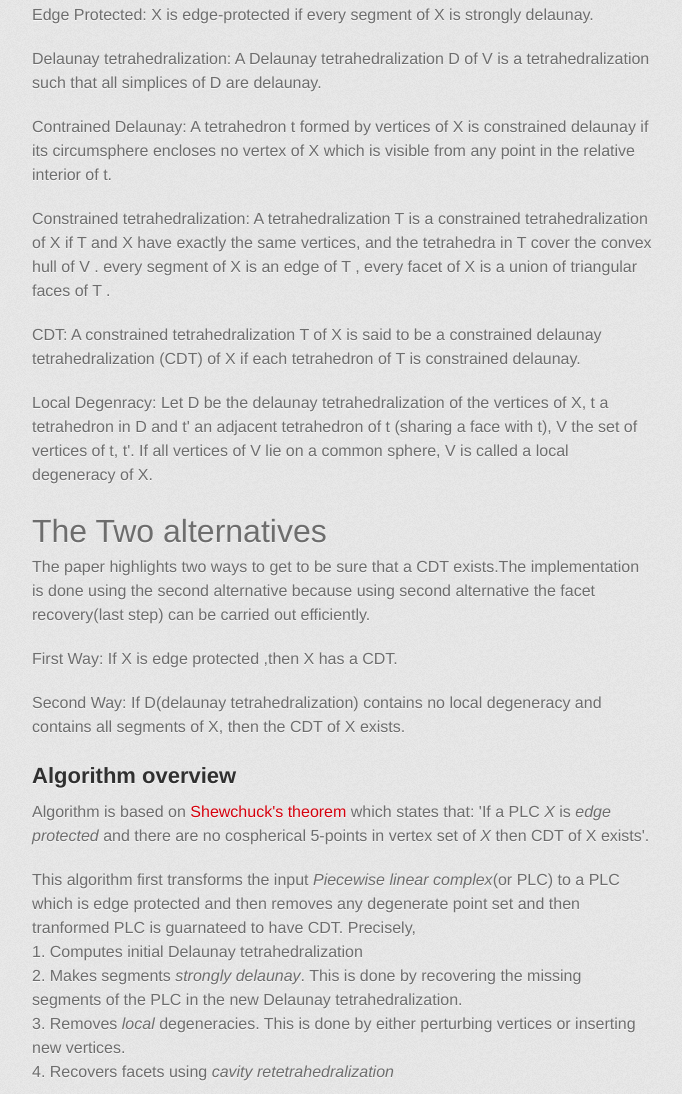
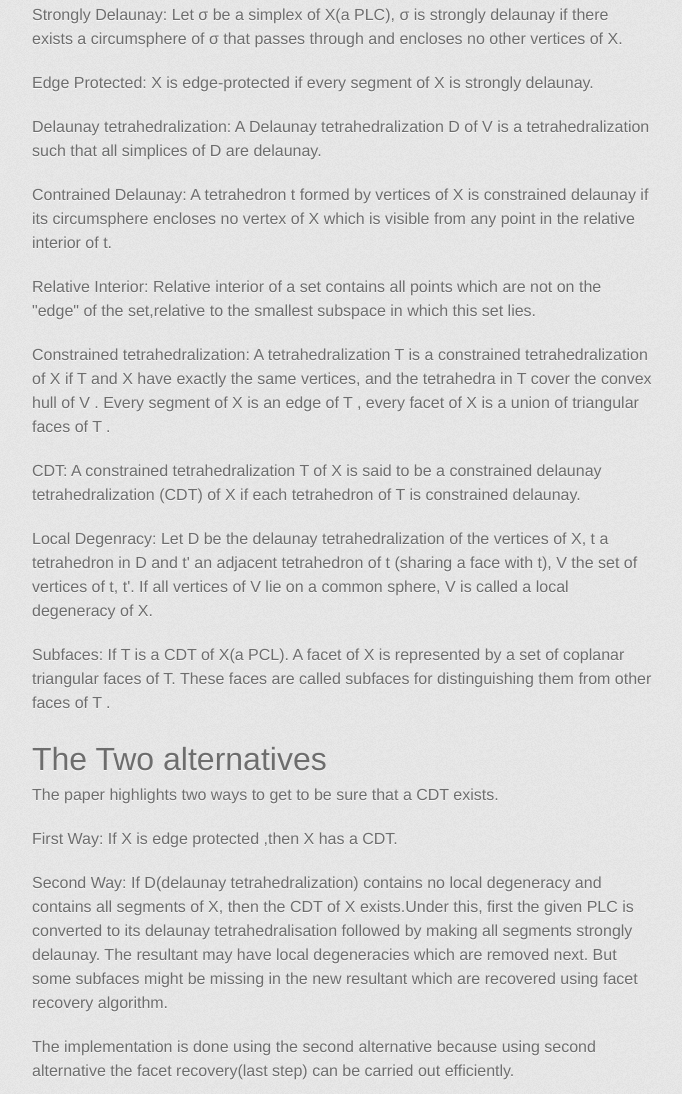
Before and after one commit to pranavkantgaur/CDTGenerator, a plain HTML site: page index.html in a window 1280 px wide. Shown: the part 718-1812 px from the top of the page, without its empty margins (298-980 px from the left). Drawn offline with Linux system fonts and the light colour scheme; a web font is replaced by a local one.

```diff
--- a/index.html
+++ b/index.html
@@ -41,33 +41,41 @@
 
 <p>Delaunay: Let V be the set of vertices of X(a PLC). Let σ be any simplex formed by vertices of V . σ is delaunay if there exists a circumsphere of σ that encloses no vertex of V.</p>
 
+<p>Strongly Delaunay: Let σ be a simplex of X(a PLC), σ is strongly delaunay if there exists a circumsphere of σ that passes through and encloses no other vertices of X.</p>
+
 <p>Edge Protected: X is edge-protected if every segment of X is strongly delaunay.</p>
 
 <p>Delaunay tetrahedralization: A Delaunay tetrahedralization D of V is a tetrahedralization such that all simplices of D are delaunay.</p>
 
 <p>Contrained Delaunay: A tetrahedron t formed by vertices of X is constrained delaunay if its circumsphere encloses no vertex of X which is visible from any point in the relative interior of t.</p>
 
-<p>Constrained tetrahedralization: A tetrahedralization T is a constrained tetrahedralization of X if T and X have exactly the same vertices, and the tetrahedra in T cover the convex hull of V . every segment of X is an edge of T , every facet of X is a union of triangular faces of T .</p>
+<p>Relative Interior: Relative interior of a set contains all points which are not on the "edge" of the set,relative to the smallest subspace in which this set lies.</p>
+
+<p>Constrained tetrahedralization: A tetrahedralization T is a constrained tetrahedralization of X if T and X have exactly the same vertices, and the tetrahedra in T cover the convex hull of V . Every segment of X is an edge of T , every facet of X is a union of triangular faces of T .</p>
 
 <p>CDT: A constrained tetrahedralization T of X is said to be a constrained delaunay tetrahedralization (CDT) of X if each tetrahedron of T is constrained delaunay.</p>
 
 <p>Local Degenracy: Let D be the delaunay tetrahedralization of the vertices of X, t a tetrahedron in D and t' an adjacent tetrahedron of t (sharing a face with t), V the set of vertices of t, t'. If all vertices of V lie on a common sphere, V is called a local degeneracy of X.</p>
 
+<p>Subfaces: If T is a CDT of X(a PCL). A facet of X is represented by a set of coplanar triangular faces of T. These faces are called subfaces for distinguishing them from other faces of T .</p>
+
 <h1>
 <a id="the-two-alternatives" class="anchor" href="#the-two-alternatives" aria-hidden="true"><span class="octicon octicon-link"></span></a>The Two alternatives</h1>
 
-<p>The paper highlights two ways to get to be sure that a CDT exists.The implementation is done using the second alternative because using second alternative the facet recovery(last step) can be carried out efficiently.</p>
+<p>The paper highlights two ways to get to be sure that a CDT exists.</p>
 
-<p>First Way: If X is edge protected ,then X has a CDT.  </p>
+<p>First Way: If X is edge protected ,then X has a CDT. </p>
 
-<p>Second Way: If D(delaunay tetrahedralization) contains no local degeneracy and contains all segments of X, then the CDT of X exists.</p>
+<p>Second Way: If D(delaunay tetrahedralization) contains no local degeneracy and contains all segments of X, then the CDT of X exists.Under this, first the given PLC is converted to its delaunay tetrahedralisation followed by making all segments strongly delaunay. The resultant may have local degeneracies which are removed next. But some subfaces might be missing in the new resultant which are recovered using facet recovery algorithm. </p>
+
+<p>The implementation is done using the second alternative because using second alternative the facet recovery(last step) can be carried out efficiently.</p>
 
 <h2>
 <a id="algorithm-overview" class="anchor" href="#algorithm-overview" aria-hidden="true"><span class="octicon octicon-link"></span></a>Algorithm overview</h2>
 
 <p>Algorithm is based on <a href="www.cs.berkeley.edu/%7Ejrs/papers/cdt.pdf">Shewchuck's theorem</a> which states that: 'If a PLC <em>X</em> is <em>edge protected</em> and there are no cospherical 5-points in vertex set of <em>X</em> then CDT of X exists'.</p>
 
-<p>This algorithm first transforms the input <em>Piecewise linear complex</em>(or PLC) to a PLC which is edge protected and then removes any degenerate point set and then tranformed PLC is guarnateed to have CDT. Precisely,<br>
+<p>This algorithm first transforms the input <em>Piecewise linear complex</em>(or PLC) to a PLC which is edge protected and then removes any degenerate point set and then tranformed PLC is guarnateed to have CDT. The new PLC generated by this method is topologically equivalent to the original PLC. Precisely,<br>
 1. Computes initial Delaunay tetrahedralization<br>
 2. Makes segments <em>strongly delaunay</em>. This is done by recovering the missing segments of the PLC in the new Delaunay tetrahedralization.<br>
 3. Removes <em>local</em> degeneracies. This is done by either perturbing vertices or inserting new vertices.<br>
```
Also changed, not shown: params.json (+1 -1 lines).
